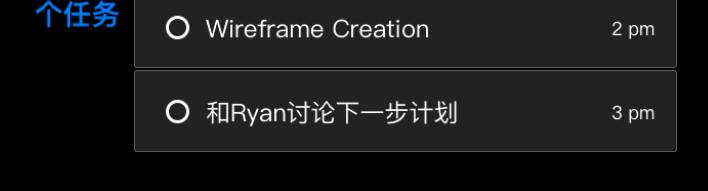
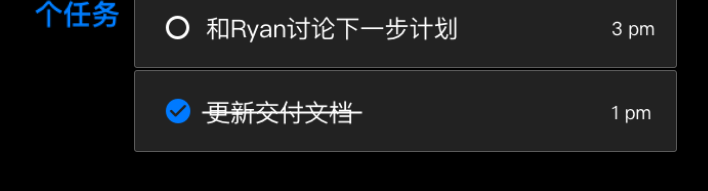
Before and after one commit to taslim45/taslim45.github.io, a plain HTML site: page todo/index.html in a window 1280 px wide. Both pictures are taken after a click on the picture 690 px from the left and 77 px from the top of the page. Shown: the part 135-326 px from the top of the page, without its empty margins (285-993 px from the left). Drawn offline with nearby package versions, Linux system fonts and the light colour scheme.

Commit message:
reorder after clicked

```diff
--- a/todo/index.html
+++ b/todo/index.html
@@ -113,6 +113,20 @@
             itemClicked = true;
             // elm.src = "img/Todo2_Selected.png";
             selectSecondItem();
+            setTimeout(function() {
+                reorder();
+            }, 1000);
+        }
+
+        function reorder() {
+            // console.log('removing first child');
+            let eventList = document.getElementById("events_list");
+            let child0 = eventList.children[0];
+            // console.log(child0);
+            eventList.removeChild(child0);
+            setTimeout(function() {
+                eventList.appendChild(child0);
+            }, 300);
         }
     </script>
     <!-- Option 1: Bootstrap Bundle with Popper -->
```
